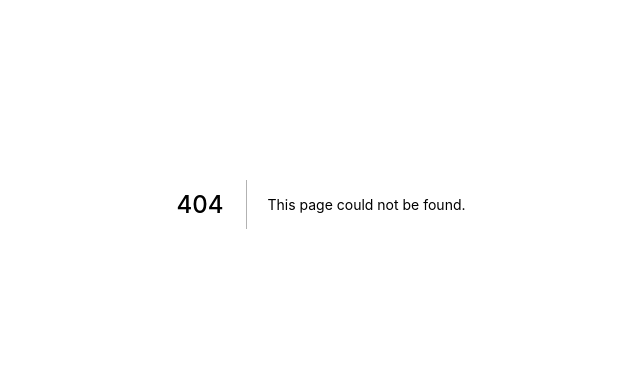
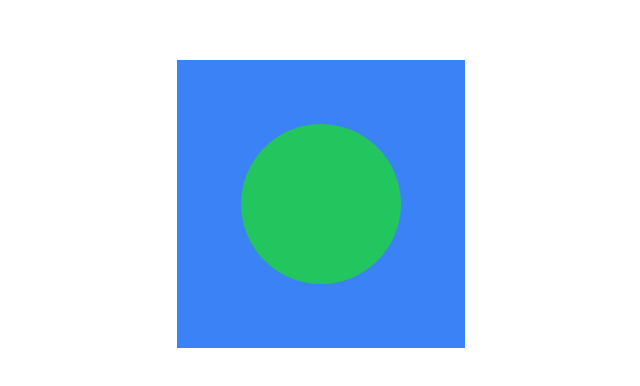
Before and after one commit to ram4git/skia-test-ui, a Next.js app: page /automation/landing in a window 1280 px wide. Before the commit this address had no page. Shown: the part 196-582 px from the top of the page, without its empty margins (319-959 px from the left). Built offline with nearby package versions, Linux system fonts and the light colour scheme.

Commit message:
addede automation test page

```diff
--- /dev/null
+++ b/pages/automation/landing.js
@@ -0,0 +1,22 @@
+import { useEffect } from "react";
+import { useState } from "react";
+
+const LandingHome = () => {
+  const [color, setColor] = useState("bg-red-500");
+
+  useEffect(() => {
+    setTimeout(() => {
+      setColor("bg-green-500");
+    }, 5000);
+  }, []);
+
+  return (
+    <div className="h-screen w-screen grid place-items-center">
+      <div className="h-72 w-72 bg-blue-500 grid place-content-center ">
+        <div className={`h-40 w-40 ${color} rounded-full`}></div>
+      </div>
+    </div>
+  );
+};
+
+export default LandingHome;
```
